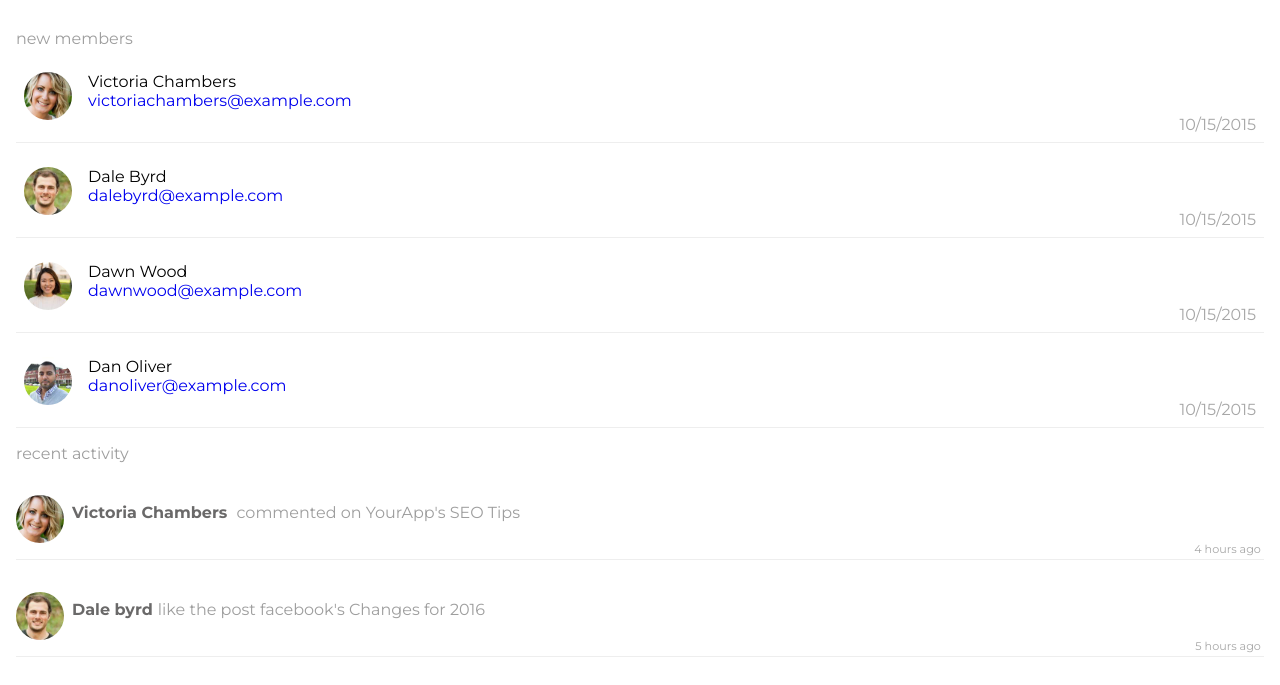
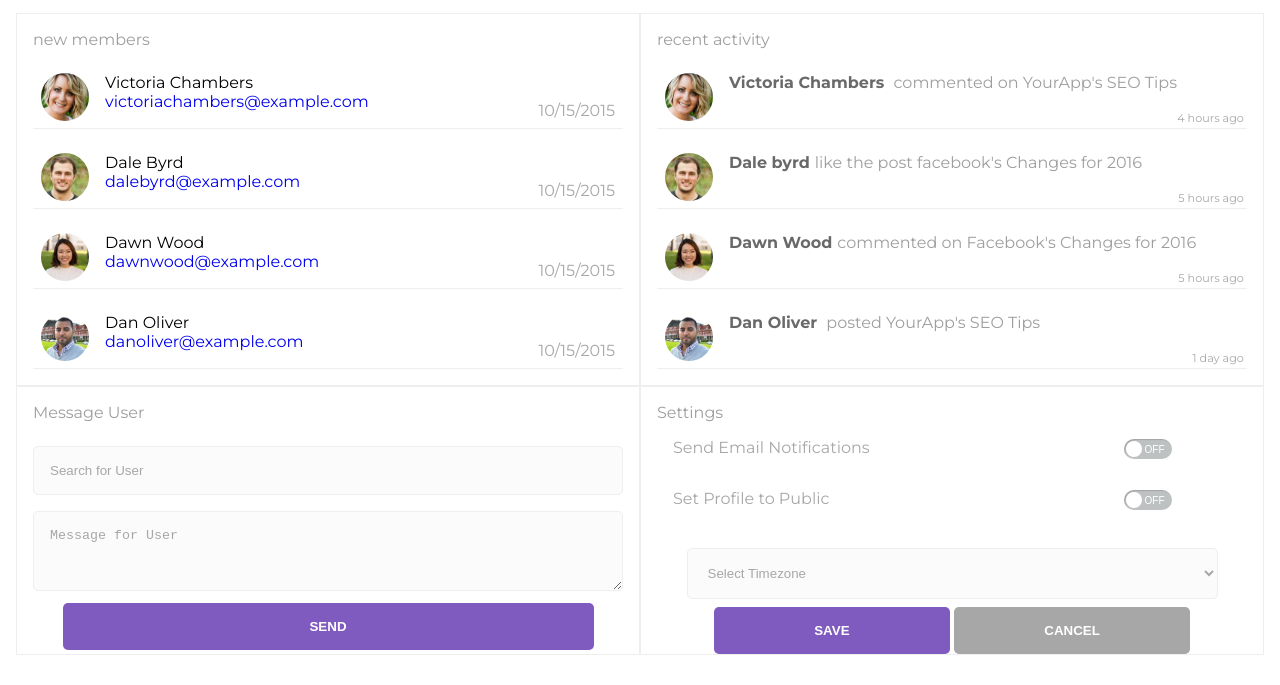
Before and after one commit to hirotachi/Techdegree-project-007, a website: page app/index.html in a window 1280 px wide. Shown: the part 1155-1840 px from the top of the page. Drawn offline with nearby package versions, Linux system fonts and the light colour scheme.

Commit message:
add flex container for 768px and highier grid layout

```diff
--- a/app/index.html
+++ b/app/index.html
@@ -111,7 +111,7 @@
                 </div>
             </div>
         </div>
-
+    <div class="flex-wrapper">
         <div class="members">
             <span class="section-title">new members</span>
             <div class="member">
@@ -220,6 +220,7 @@
             </form>
         </div>
     </div>
+</div>
 </main>
 
 <!--scripts-->
--- a/app/scss/components/_settings-form.scss
+++ b/app/scss/components/_settings-form.scss
@@ -22,7 +22,3 @@
     color: $color-black;
   }
 }
-
-.setting{
-  margin: 1rem 0;
-}
--- a/app/scss/layout/_activity-tab.scss
+++ b/app/scss/layout/_activity-tab.scss
@@ -5,9 +5,12 @@
     padding: 1rem 0;
     display: flex;
     position: relative;
+    @media (min-width: 769px){
+      height: 4rem;
+      padding: 0;
+    }
     .member-img{
-      width: 3rem;
-      height: 3rem;
+      @extend %imageholder;
     }
     &-info{
       margin: .5rem;
--- a/app/scss/layout/_containers.scss
+++ b/app/scss/layout/_containers.scss
@@ -3,3 +3,15 @@
     padding: 0 1rem;
   }
 }
+
+.flex-wrapper{
+  @media (min-width: 769px){
+    display: grid;
+    grid-template-columns: 1fr 1fr;
+    margin-bottom: 2rem;
+    &>div{
+      border: 1px solid $color-grey;
+      padding: 0 1rem;
+    }
+  }
+}
--- a/app/scss/layout/_new-members.scss
+++ b/app/scss/layout/_new-members.scss
@@ -1,12 +1,15 @@
 .members{
+  @media (min-width: 769px){
+  }
   .member{
     border-bottom: 1px solid $color-grey;
     margin: 1rem 0;
     display: flex;
+    @media (min-width: 769px){
+      height: 4rem;
+    }
     &-img{
-      width: 3rem;
-      height: 3rem;
-      margin: .5rem;
+      @extend %imageholder;
     }
 
     &-info{
--- a/app/scss/utilities/_extends.scss
+++ b/app/scss/utilities/_extends.scss
@@ -9,3 +9,9 @@
     color: $color-dark-grey;
   }
 }
+
+%imageholder{
+  width: 3rem;
+  height: 3rem;
+  margin: .5rem;
+}
```
Also changed, not shown: app/css/main.css.
